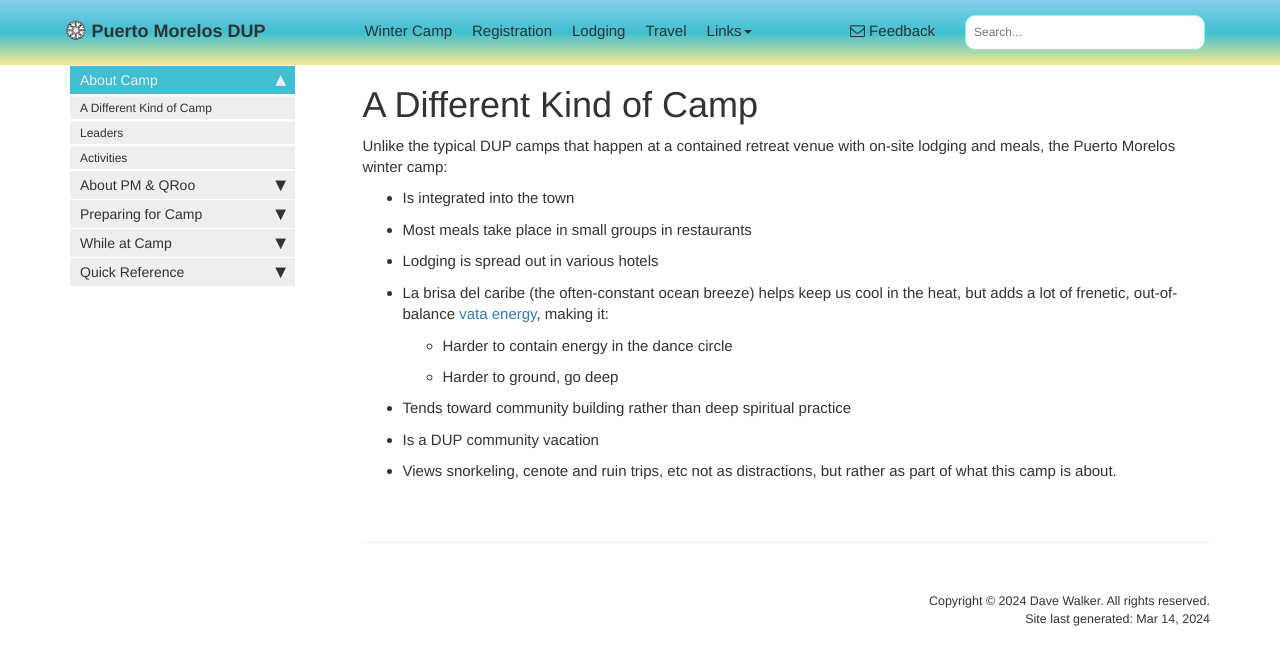
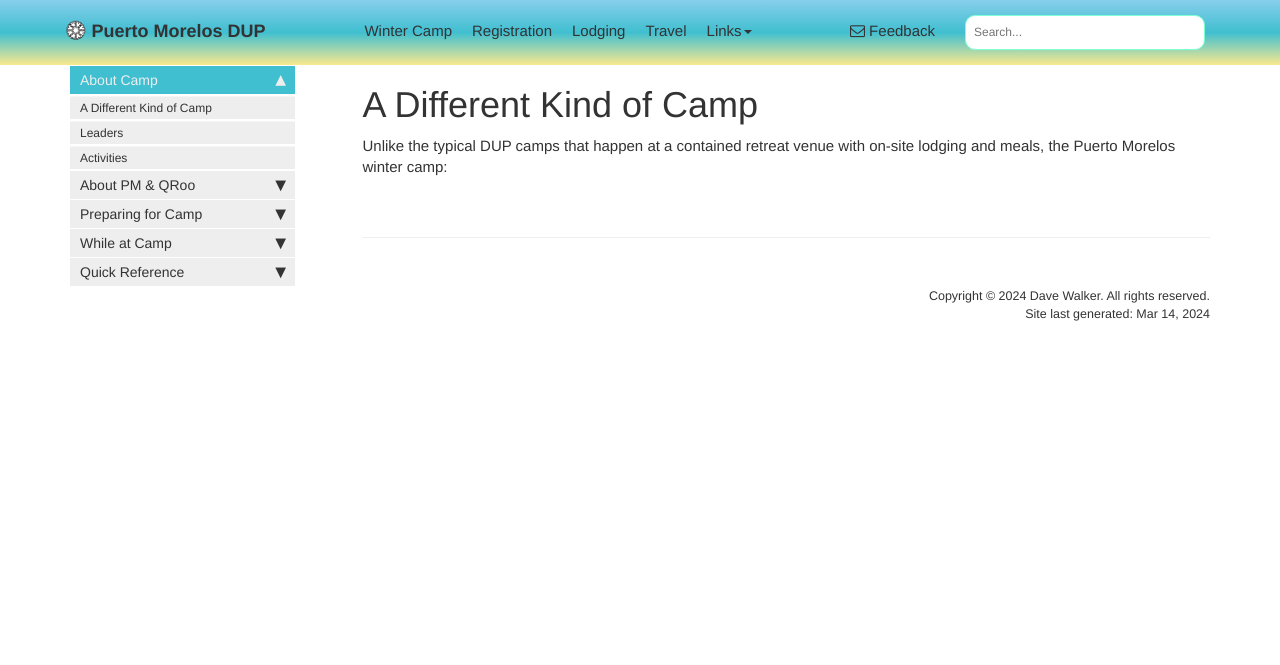
Before and after one commit to davewalker60/pmdupSAVE, a Jekyll site: the page built from pages/about-camp.md, in a window 1280 px wide. Shown: the top 665 px of the page. Built offline with Jekyll 4.4.1, drawn with Linux system fonts in a browser that asks for light colours; comment, search, counter and statistics services are not loaded.

Commit message:
Update about-camp.md
Why won't this display online?

```diff
--- a/pages/about-camp.md
+++ b/pages/about-camp.md
@@ -7,13 +7,3 @@ toc: false
 ---
 
 Unlike the typical DUP camps that happen at a contained retreat venue with on-site lodging and meals, the Puerto Morelos winter camp:
-
-* Is integrated into the town
-* Most meals take place in small groups in restaurants
-* Lodging is spread out in various hotels
-* La brisa del caribe (the often-constant ocean breeze) helps keep us cool in the heat, but adds a lot of frenetic, out-of-balance [vata energy](https://ayurvedichospital.com/en-blog/demystifying-doshas-vata-pitta-kapha){:target="_blank"}, making it:
-  * Harder to contain energy in the dance circle
-  * Harder to ground, go deep
-* Tends toward community building rather than deep spiritual practice
-* Is a DUP community vacation
-* Views snorkeling, cenote and ruin trips, etc not as distractions, but rather as part of what this camp is about.
```
